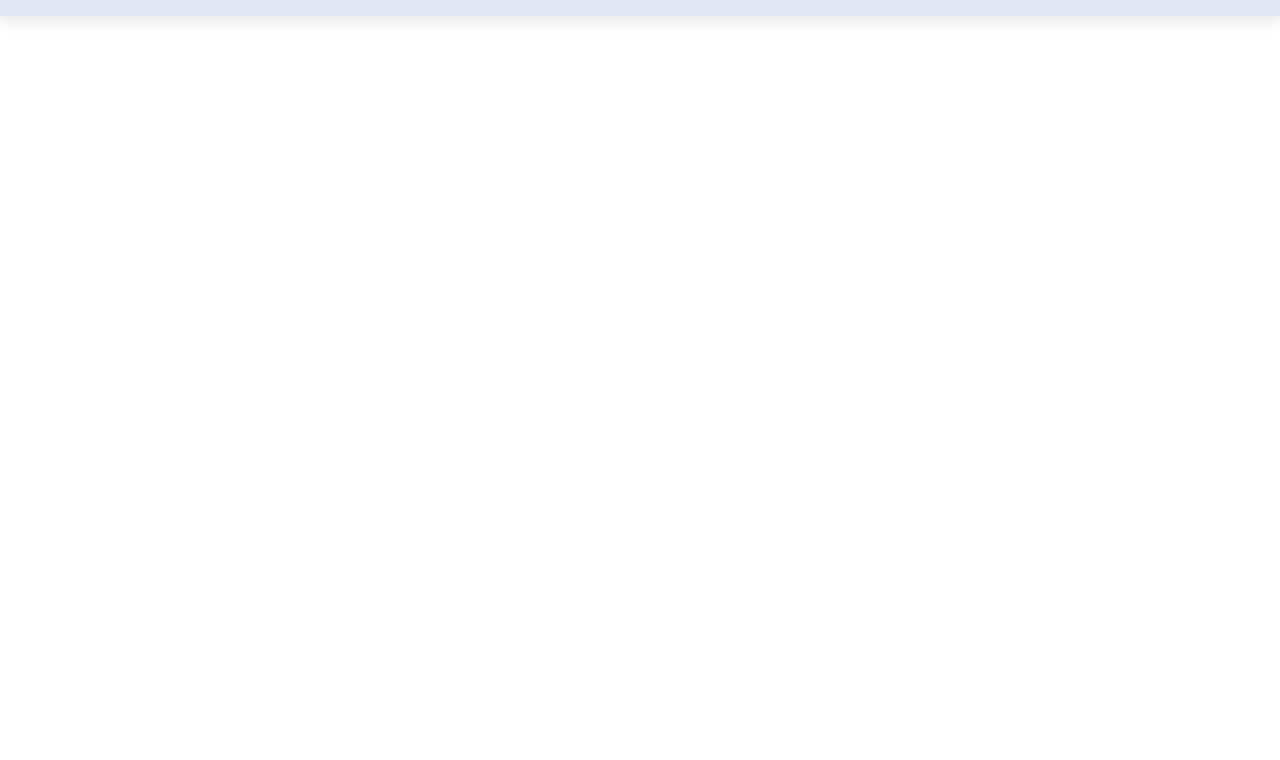
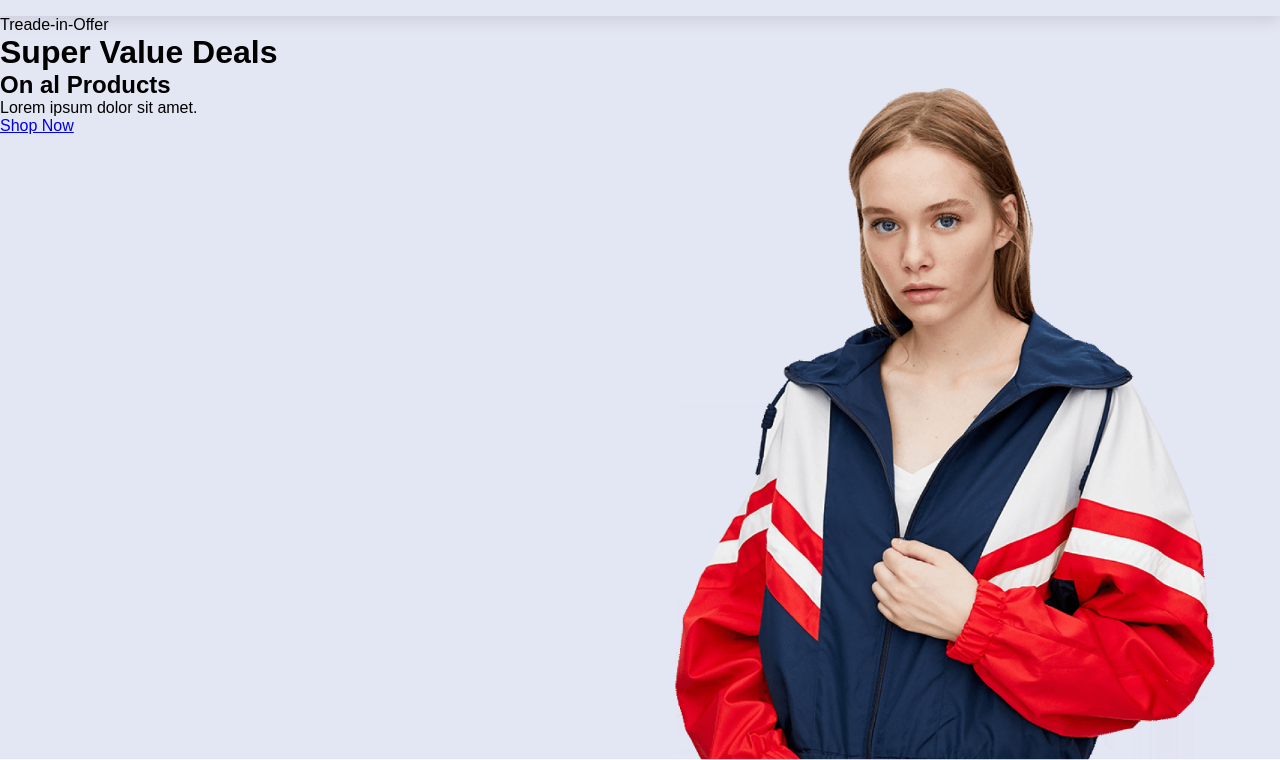
Before and after one commit to Usman-Javed-07/Html-Css-design-6, a plain HTML site: page index.html in a window 1280 px wide. Shown: the part 66-826 px from the top of the page. Before the commit the page ends 800 px from the top, so only its background shows below. Drawn offline with Linux system fonts and the light colour scheme.

Commit message:
banner background

```diff
--- a/css/style.css
+++ b/css/style.css
@@ -10,12 +10,12 @@ body {
 }
 /* nav section */
 .nav-bar {
+    position: sticky;
     display: flex;
     justify-content: space-around;
     padding: 1.2rem;
     align-items: center;
     background: #e3e6f3;
-    position: sticky;
     width: 100%;
     box-shadow: 0 5px 15px rgba(0, 0, 0, 0.1) ;
     z-index: 999;
@@ -92,3 +92,19 @@ body {
      }
 }
 /* end of nav section */
+.header-mian {
+    background: url(../images/hero4.png);
+    width: 100%;
+    height: 93vh;
+    background-repeat: no-repeat;
+    background-size: cover;
+}
+
+.header-data{
+
+  /* display: flex;
+  flex-direction: column;
+  justify-content: center;
+  align-items: center; */
+
+}
--- a/index.html
+++ b/index.html
@@ -32,6 +32,19 @@
       </div>
     </nav>
     <!-- end of nav section -->
+
+    <!-- banner section -->
+    <header>
+      <div class="header-mian">
+        <div class="header-data">
+          <p>Treade-in-Offer</p>
+          <h1>Super Value Deals</h1>
+          <h2>On al Products</h2>
+          <p>Lorem ipsum dolor sit amet.</p>
+          <a href="#">Shop Now</a>
+        </div>
+      </div>
+    </header>
     <script src="js/script.js"></script>
   </body>
 </html>
```
Also changed, not shown: images/button.png (added).
